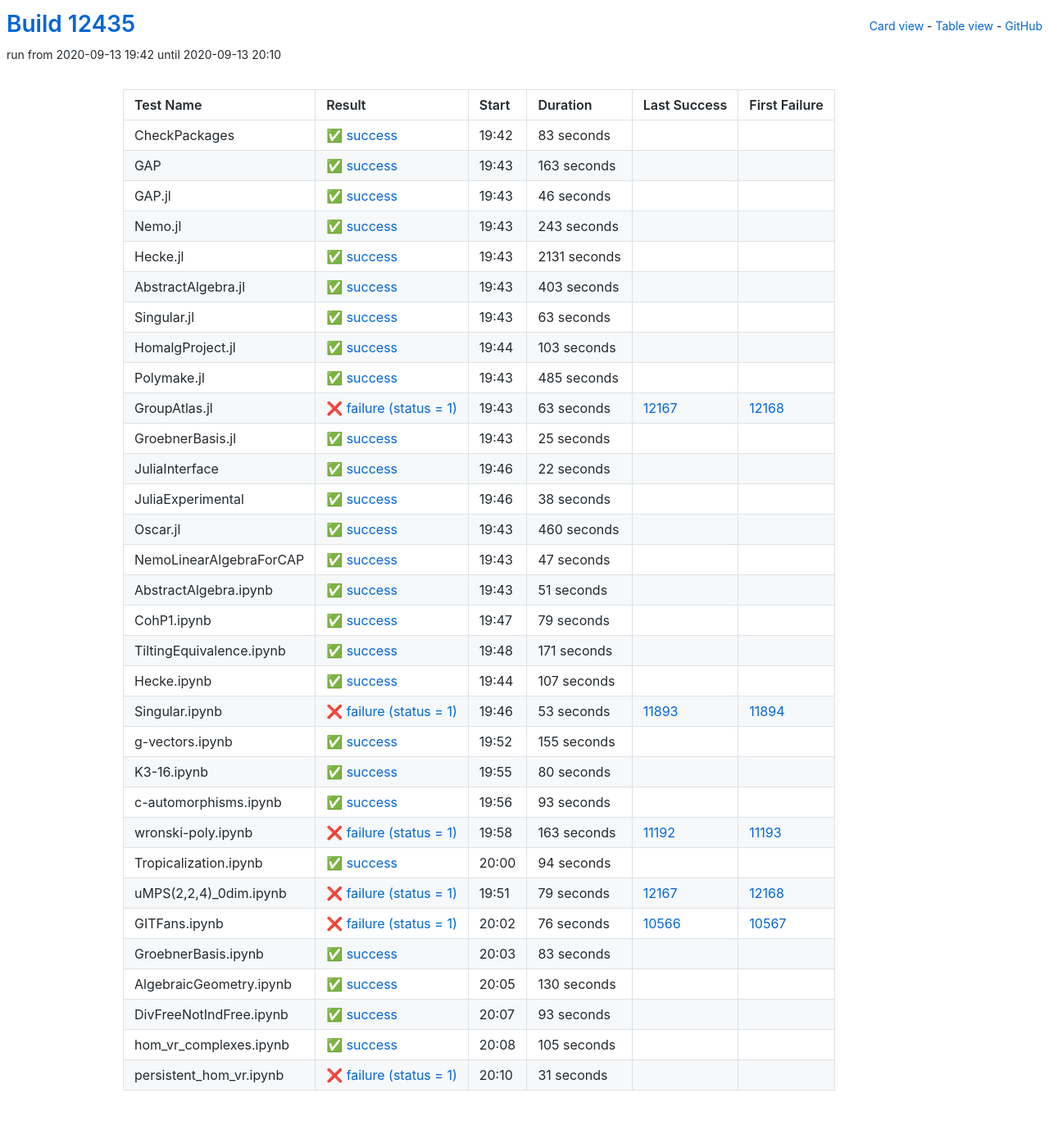
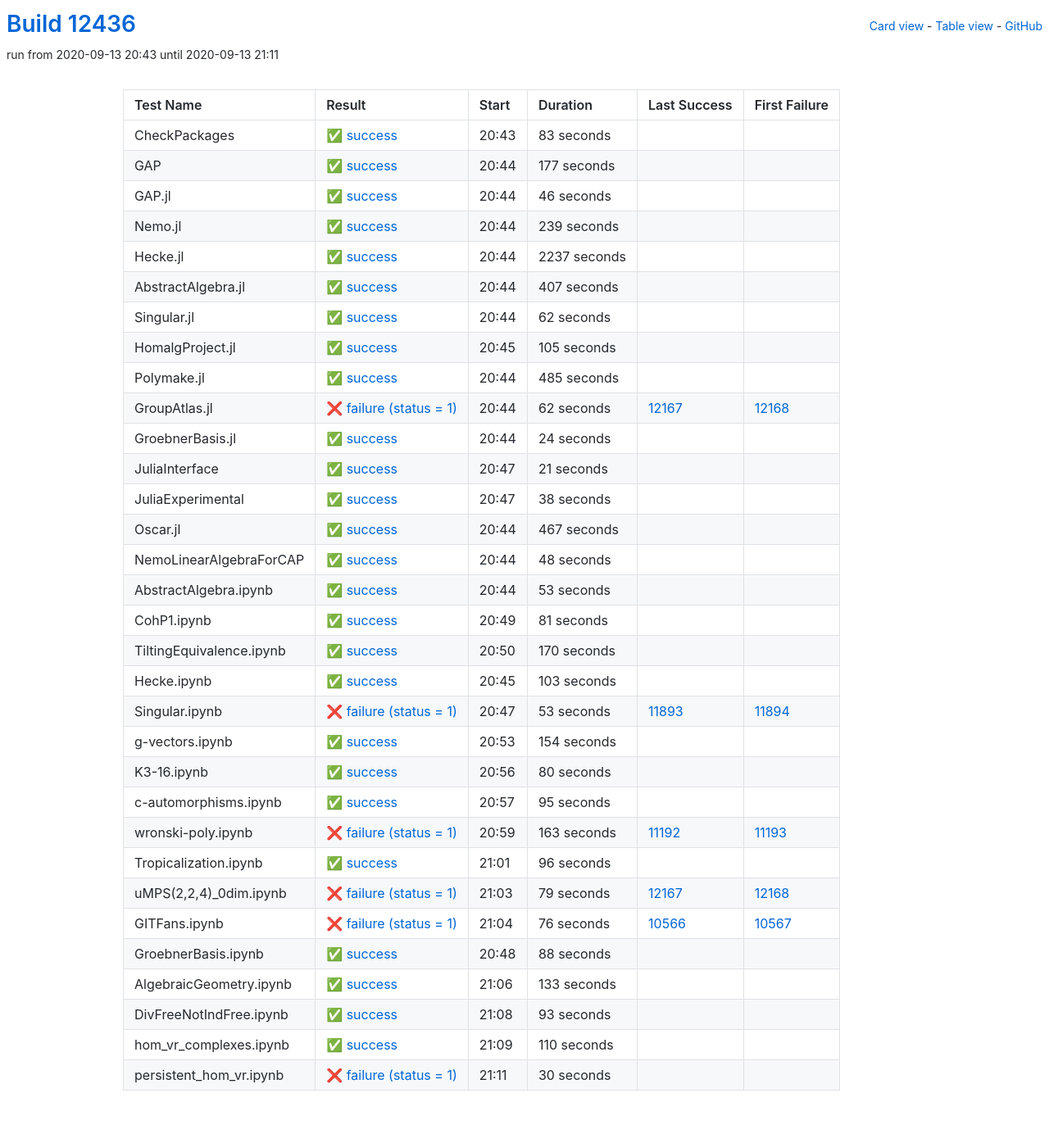
Before and after one commit to oscar-system/oscar-ci-status, a Jekyll site: the page built from table.html, in a window 1280 px wide. Shown: the whole page at 82% size. Built offline with Jekyll 4.4.1, drawn with Linux system fonts in a browser that asks for light colours.

Commit message:
Build #12436

```diff
--- a/_data/ci.yml
+++ b/_data/ci.yml
@@ -1,6 +1,6 @@
 ---
-build: 12435
-build_url: https://oscarci.mathematik.uni-kl.de/job/oscar/12435/
+build: 12436
+build_url: https://oscarci.mathematik.uni-kl.de/job/oscar/12436/
 job: oscar
 organization: oscar-system
 repo: oscar-ci-status
@@ -8,8 +8,8 @@
 tests:
 - name: CheckPackages
   id: checkpackages
-  log: https://oscarci.mathematik.uni-kl.de/job/oscar/12435/artifact/logs/build-12435/CheckPackages.log
-  start: 2020-09-13 19:42
+  log: https://oscarci.mathematik.uni-kl.de/job/oscar/12436/artifact/logs/build-12436/CheckPackages.log
+  start: 2020-09-13 20:43
   success: true
   exitcode: 0
   status: success
@@ -20,20 +20,20 @@
   first_failure_url:
 - name: GAP
   id: gap
-  log: https://oscarci.mathematik.uni-kl.de/job/oscar/12435/artifact/logs/build-12435/GAP.log
-  start: 2020-09-13 19:43
+  log: https://oscarci.mathematik.uni-kl.de/job/oscar/12436/artifact/logs/build-12436/GAP.log
+  start: 2020-09-13 20:44
   success: true
   exitcode: 0
   status: success
-  duration: 163
+  duration: 177
   last_success: false
   last_success_url:
   first_failure: false
   first_failure_url:
 - name: GAP.jl
   id: gap-jl
-  log: https://oscarci.mathematik.uni-kl.de/job/oscar/12435/artifact/logs/build-12435/GAP.jl.log
-  start: 2020-09-13 19:43
+  log: https://oscarci.mathematik.uni-kl.de/job/oscar/12436/artifact/logs/build-12436/GAP.jl.log
+  start: 2020-09-13 20:44
   success: true
   exitcode: 0
   status: success
@@ -44,68 +44,68 @@
   first_failure_url:
 - name: Nemo.jl
   id: nemo-jl
-  log: https://oscarci.mathematik.uni-kl.de/job/oscar/12435/artifact/logs/build-12435/Nemo.jl.log
-  start: 2020-09-13 19:43
+  log: https://oscarci.mathematik.uni-kl.de/job/oscar/12436/artifact/logs/build-12436/Nemo.jl.log
+  start: 2020-09-13 20:44
   success: true
   exitcode: 0
   status: success
-  duration: 243
+  duration: 239
   last_success: false
   last_success_url:
   first_failure: false
   first_failure_url:
 - name: Hecke.jl
   id: hecke-jl
-  log: https://oscarci.mathematik.uni-kl.de/job/oscar/12435/artifact/logs/build-12435/Hecke.jl.log
-  start: 2020-09-13 19:43
+  log: https://oscarci.mathematik.uni-kl.de/job/oscar/12436/artifact/logs/build-12436/Hecke.jl.log
+  start: 2020-09-13 20:44
   success: true
   exitcode: 0
   status: success
-  duration: 2131
+  duration: 2237
   last_success: false
   last_success_url:
   first_failure: false
   first_failure_url:
 - name: AbstractAlgebra.jl
   id: abstractalgebra-jl
-  log: https://oscarci.mathematik.uni-kl.de/job/oscar/12435/artifact/logs/build-12435/AbstractAlgebra.jl.log
-  start: 2020-09-13 19:43
+  log: https://oscarci.mathematik.uni-kl.de/job/oscar/12436/artifact/logs/build-12436/AbstractAlgebra.jl.log
+  start: 2020-09-13 20:44
   success: true
   exitcode: 0
   status: success
-  duration: 403
+  duration: 407
   last_success: false
   last_success_url:
   first_failure: false
   first_failure_url:
 - name: Singular.jl
   id: singular-jl
-  log: https://oscarci.mathematik.uni-kl.de/job/oscar/12435/artifact/logs/build-12435/Singular.jl.log
-  start: 2020-09-13 19:43
+  log: https://oscarci.mathematik.uni-kl.de/job/oscar/12436/artifact/logs/build-12436/Singular.jl.log
+  start: 2020-09-13 20:44
   success: true
   exitcode: 0
   status: success
-  duration: 63
+  duration: 62
   last_success: false
   last_success_url:
   first_failure: false
   first_failure_url:
 - name: HomalgProject.jl
   id: homalgproject-jl
-  log: https://oscarci.mathematik.uni-kl.de/job/oscar/12435/artifact/logs/build-12435/HomalgProject.jl.log
-  start: 2020-09-13 19:44
+  log: https://oscarci.mathematik.uni-kl.de/job/oscar/12436/artifact/logs/build-12436/HomalgProject.jl.log
+  start: 2020-09-13 20:45
   success: true
   exitcode: 0
   status: success
-  duration: 103
+  duration: 105
   last_success: false
   last_success_url:
   first_failure: false
   first_failure_url:
 - name: Polymake.jl
   id: polymake-jl
-  log: https://oscarci.mathematik.uni-kl.de/job/oscar/12435/artifact/logs/build-12435/Polymake.jl.log
-  start: 2020-09-13 19:43
+  log: https://oscarci.mathematik.uni-kl.de/job/oscar/12436/artifact/logs/build-12436/Polymake.jl.log
+  start: 2020-09-13 20:44
   success: true
   exitcode: 0
   status: success
@@ -116,44 +116,44 @@
   first_failure_url:
 - name: GroupAtlas.jl
   id: groupatlas-jl
-  log: https://oscarci.mathematik.uni-kl.de/job/oscar/12435/artifact/logs/build-12435/GroupAtlas.jl.log
-  start: 2020-09-13 19:43
+  log: https://oscarci.mathematik.uni-kl.de/job/oscar/12436/artifact/logs/build-12436/GroupAtlas.jl.log
+  start: 2020-09-13 20:44
   success: false
   exitcode: 1
   status: failure
-  duration: 63
+  duration: 62
   last_success: 12167
   last_success_url: https://oscarci.mathematik.uni-kl.de/job/oscar/12167/
   first_failure: 12168
   first_failure_url: https://oscarci.mathematik.uni-kl.de/job/oscar/12168/
 - name: GroebnerBasis.jl
   id: groebnerbasis-jl
-  log: https://oscarci.mathematik.uni-kl.de/job/oscar/12435/artifact/logs/build-12435/GroebnerBasis.jl.log
-  start: 2020-09-13 19:43
+  log: https://oscarci.mathematik.uni-kl.de/job/oscar/12436/artifact/logs/build-12436/GroebnerBasis.jl.log
+  start: 2020-09-13 20:44
   success: true
   exitcode: 0
   status: success
-  duration: 25
+  duration: 24
   last_success: false
   last_success_url:
   first_failure: false
   first_failure_url:
 - name: JuliaInterface
   id: juliainterface
-  log: https://oscarci.mathematik.uni-kl.de/job/oscar/12435/artifact/logs/build-12435/JuliaInterface.log
-  start: 2020-09-13 19:46
+  log: https://oscarci.mathematik.uni-kl.de/job/oscar/12436/artifact/logs/build-12436/JuliaInterface.log
+  start: 2020-09-13 20:47
   success: true
   exitcode: 0
   status: success
-  duration: 22
+  duration: 21
   last_success: false
   last_success_url:
   first_failure: false
   first_failure_url:
 - name: JuliaExperimental
   id: juliaexperimental
-  log: https://oscarci.mathematik.uni-kl.de/job/oscar/12435/artifact/logs/build-12435/JuliaExperimental.log
-  start: 2020-09-13 19:46
+  log: https://oscarci.mathematik.uni-kl.de/job/oscar/12436/artifact/logs/build-12436/JuliaExperimental.log
+  start: 2020-09-13 20:47
   success: true
   exitcode: 0
   status: success
@@ -164,80 +164,80 @@
   first_failure_url:
 - name: Oscar.jl
   id: oscar-jl
-  log: https://oscarci.mathematik.uni-kl.de/job/oscar/12435/artifact/logs/build-12435/Oscar.jl.log
-  start: 2020-09-13 19:43
+  log: https://oscarci.mathematik.uni-kl.de/job/oscar/12436/artifact/logs/build-12436/Oscar.jl.log
+  start: 2020-09-13 20:44
   success: true
   exitcode: 0
   status: success
-  duration: 460
+  duration: 467
   last_success: false
   last_success_url:
   first_failure: false
   first_failure_url:
 - name: NemoLinearAlgebraForCAP
   id: nemolinearalgebraforcap
-  log: https://oscarci.mathematik.uni-kl.de/job/oscar/12435/artifact/logs/build-12435/NemoLinearAlgebraForCAP.log
-  start: 2020-09-13 19:43
+  log: https://oscarci.mathematik.uni-kl.de/job/oscar/12436/artifact/logs/build-12436/NemoLinearAlgebraForCAP.log
+  start: 2020-09-13 20:44
   success: true
   exitcode: 0
   status: success
-  duration: 47
+  duration: 48
   last_success: false
   last_success_url:
   first_failure: false
   first_failure_url:
 - name: AbstractAlgebra.ipynb
   id: abstractalgebra-ipynb
-  log: https://oscarci.mathematik.uni-kl.de/job/oscar/12435/artifact/logs/build-12435/AbstractAlgebra.ipynb.log
-  start: 2020-09-13 19:43
+  log: https://oscarci.mathematik.uni-kl.de/job/oscar/12436/artifact/logs/build-12436/AbstractAlgebra.ipynb.log
+  start: 2020-09-13 20:44
   success: true
   exitcode: 0
   status: success
-  duration: 51
+  duration: 53
   last_success: false
   last_success_url:
   first_failure: false
   first_failure_url:
 - name: CohP1.ipynb
   id: cohp1-ipynb
-  log: https://oscarci.mathematik.uni-kl.de/job/oscar/12435/artifact/logs/build-12435/CohP1.ipynb.log
-  start: 2020-09-13 19:47
+  log: https://oscarci.mathematik.uni-kl.de/job/oscar/12436/artifact/logs/build-12436/CohP1.ipynb.log
+  start: 2020-09-13 20:49
   success: true
   exitcode: 0
   status: success
-  duration: 79
+  duration: 81
   last_success: false
   last_success_url:
   first_failure: false
   first_failure_url:
 - name: TiltingEquivalence.ipynb
   id: tiltingequivalence-ipynb
-  log: https://oscarci.mathematik.uni-kl.de/job/oscar/12435/artifact/logs/build-12435/TiltingEquivalence.ipynb.log
-  start: 2020-09-13 19:48
+  log: https://oscarci.mathematik.uni-kl.de/job/oscar/12436/artifact/logs/build-12436/TiltingEquivalence.ipynb.log
+  start: 2020-09-13 20:50
   success: true
   exitcode: 0
   status: success
-  duration: 171
+  duration: 170
   last_success: false
   last_success_url:
   first_failure: false
   first_failure_url:
 - name: Hecke.ipynb
   id: hecke-ipynb
-  log: https://oscarci.mathematik.uni-kl.de/job/oscar/12435/artifact/logs/build-12435/Hecke.ipynb.log
-  start: 2020-09-13 19:44
+  log: https://oscarci.mathematik.uni-kl.de/job/oscar/12436/artifact/logs/build-12436/Hecke.ipynb.log
+  start: 2020-09-13 20:45
   success: true
   exitcode: 0
   status: success
-  duration: 107
+  duration: 103
   last_success: false
   last_success_url:
   first_failure: false
   first_failure_url:
 - name: Singular.ipynb
   id: singular-ipynb
-  log: https://oscarci.mathematik.uni-kl.de/job/oscar/12435/artifact/logs/build-12435/Singular.ipynb.log
-  start: 2020-09-13 19:46
+  log: https://oscarci.mathematik.uni-kl.de/job/oscar/12436/artifact/logs/build-12436/Singular.ipynb.log
+  start: 2020-09-13 20:47
   success: false
   exitcode: 1
   status: failure
@@ -248,20 +248,20 @@
   first_failure_url: https://oscarci.mathematik.uni-kl.de/job/oscar/11894/
 - name: g-vectors.ipynb
   id: g-vectors-ipynb
-  log: https://oscarci.mathematik.uni-kl.de/job/oscar/12435/artifact/logs/build-12435/g-vectors.ipynb.log
-  start: 2020-09-13 19:52
+  log: https://oscarci.mathematik.uni-kl.de/job/oscar/12436/artifact/logs/build-12436/g-vectors.ipynb.log
+  start: 2020-09-13 20:53
   success: true
   exitcode: 0
   status: success
-  duration: 155
+  duration: 154
   last_success: false
   last_success_url:
   first_failure: false
   first_failure_url:
 - name: K3-16.ipynb
   id: k3-16-ipynb
-  log: https://oscarci.mathematik.uni-kl.de/job/oscar/12435/artifact/logs/build-12435/K3-16.ipynb.log
-  start: 2020-09-13 19:55
+  log: https://oscarci.mathematik.uni-kl.de/job/oscar/12436/artifact/logs/build-12436/K3-16.ipynb.log
+  start: 2020-09-13 20:56
   success: true
   exitcode: 0
   status: success
@@ -272,20 +272,20 @@
   first_failure_url:
 - name: c-automorphisms.ipynb
   id: c-automorphisms-ipynb
-  log: https://oscarci.mathematik.uni-kl.de/job/oscar/12435/artifact/logs/build-12435/c-automorphisms.ipynb.log
-  start: 2020-09-13 19:56
+  log: https://oscarci.mathematik.uni-kl.de/job/oscar/12436/artifact/logs/build-12436/c-automorphisms.ipynb.log
+  start: 2020-09-13 20:57
   success: true
   exitcode: 0
   status: success
-  duration: 93
+  duration: 95
   last_success: false
   last_success_url:
   first_failure: false
   first_failure_url:
 - name: wronski-poly.ipynb
   id: wronski-poly-ipynb
-  log: https://oscarci.mathematik.uni-kl.de/job/oscar/12435/artifact/logs/build-12435/wronski-poly.ipynb.log
-  start: 2020-09-13 19:58
+  log: https://oscarci.mathematik.uni-kl.de/job/oscar/12436/artifact/logs/build-12436/wronski-poly.ipynb.log
+  start: 2020-09-13 20:59
   success: false
   exitcode: 1
   status: failure
@@ -296,20 +296,20 @@
   first_failure_url: https://oscarci.mathematik.uni-kl.de/job/oscar/11193/
 - name: Tropicalization.ipynb
   id: tropicalization-ipynb
-  log: https://oscarci.mathematik.uni-kl.de/job/oscar/12435/artifact/logs/build-12435/Tropicalization.ipynb.log
-  start: 2020-09-13 20:00
+  log: https://oscarci.mathematik.uni-kl.de/job/oscar/12436/artifact/logs/build-12436/Tropicalization.ipynb.log
+  start: 2020-09-13 21:01
   success: true
   exitcode: 0
   status: success
-  duration: 94
+  duration: 96
   last_success: false
   last_success_url:
   first_failure: false
   first_failure_url:
 - name: uMPS(2,2,4)_0dim.ipynb
   id: umps-2-2-4-0dim-ipynb
-  log: https://oscarci.mathematik.uni-kl.de/job/oscar/12435/artifact/logs/build-12435/uMPS-2-2-4-_0dim.ipynb.log
-  start: 2020-09-13 19:51
+  log: https://oscarci.mathematik.uni-kl.de/job/oscar/12436/artifact/logs/build-12436/uMPS-2-2-4-_0dim.ipynb.log
+  start: 2020-09-13 21:03
   success: false
   exitcode: 1
   status: failure
@@ -320,8 +320,8 @@
   first_failure_url: https://oscarci.mathematik.uni-kl.de/job/oscar/12168/
 - name: GITFans.ipynb
   id: gitfans-ipynb
-  log: https://oscarci.mathematik.uni-kl.de/job/oscar/12435/artifact/logs/build-12435/GITFans.ipynb.log
-  start: 2020-09-13 20:02
+  log: https://oscarci.mathematik.uni-kl.de/job/oscar/12436/artifact/logs/build-12436/GITFans.ipynb.log
+  start: 2020-09-13 21:04
   success: false
   exitcode: 1
   status: failure
@@ -332,32 +332,32 @@
   first_failure_url: https://oscarci.mathematik.uni-kl.de/job/oscar/10567/
 - name: GroebnerBasis.ipynb
   id: groebnerbasis-ipynb
-  log: https://oscarci.mathematik.uni-kl.de/job/oscar/12435/artifact/logs/build-12435/GroebnerBasis.ipynb.log
-  start: 2020-09-13 20:03
+  log: https://oscarci.mathematik.uni-kl.de/job/oscar/12436/artifact/logs/build-12436/GroebnerBasis.ipynb.log
+  start: 2020-09-13 20:48
   success: true
   exitcode: 0
   status: success
-  duration: 83
+  duration: 88
   last_success: false
   last_success_url:
   first_failure: false
   first_failure_url:
 - name: AlgebraicGeometry.ipynb
   id: algebraicgeometry-ipynb
-  log: https://oscarci.mathematik.uni-kl.de/job/oscar/12435/artifact/logs/build-12435/AlgebraicGeometry.ipynb.log
-  start: 2020-09-13 20:05
+  log: https://oscarci.mathematik.uni-kl.de/job/oscar/12436/artifact/logs/build-12436/AlgebraicGeometry.ipynb.log
+  start: 2020-09-13 21:06
   success: true
   exitcode: 0
   status: success
-  duration: 130
+  duration: 133
   last_success: false
   last_success_url:
   first_failure: false
   first_failure_url:
 - name: DivFreeNotIndFree.ipynb
   id: divfreenotindfree-ipynb
-  log: https://oscarci.mathematik.uni-kl.de/job/oscar/12435/artifact/logs/build-12435/DivFreeNotIndFree.ipynb.log
-  start: 2020-09-13 20:07
+  log: https://oscarci.mathematik.uni-kl.de/job/oscar/12436/artifact/logs/build-12436/DivFreeNotIndFree.ipynb.log
+  start: 2020-09-13 21:08
   success: true
   exitcode: 0
   status: success
@@ -368,24 +368,24 @@
   first_failure_url:
 - name: hom_vr_complexes.ipynb
   id: hom-vr-complexes-ipynb
-  log: https://oscarci.mathematik.uni-kl.de/job/oscar/12435/artifact/logs/build-12435/hom_vr_complexes.ipynb.log
-  start: 2020-09-13 20:08
+  log: https://oscarci.mathematik.uni-kl.de/job/oscar/12436/artifact/logs/build-12436/hom_vr_complexes.ipynb.log
+  start: 2020-09-13 21:09
   success: true
   exitcode: 0
   status: success
-  duration: 105
+  duration: 110
   last_success: false
   last_success_url:
   first_failure: false
   first_failure_url:
 - name: persistent_hom_vr.ipynb
   id: persistent-hom-vr-ipynb
-  log: https://oscarci.mathematik.uni-kl.de/job/oscar/12435/artifact/logs/build-12435/persistent_hom_vr.ipynb.log
-  start: 2020-09-13 20:10
+  log: https://oscarci.mathematik.uni-kl.de/job/oscar/12436/artifact/logs/build-12436/persistent_hom_vr.ipynb.log
+  start: 2020-09-13 21:11
   success: false
   exitcode: 1
   status: failure
-  duration: 31
+  duration: 30
   last_success: false
   last_success_url:
   first_failure: false
```
Also changed, not shown: README.md.
